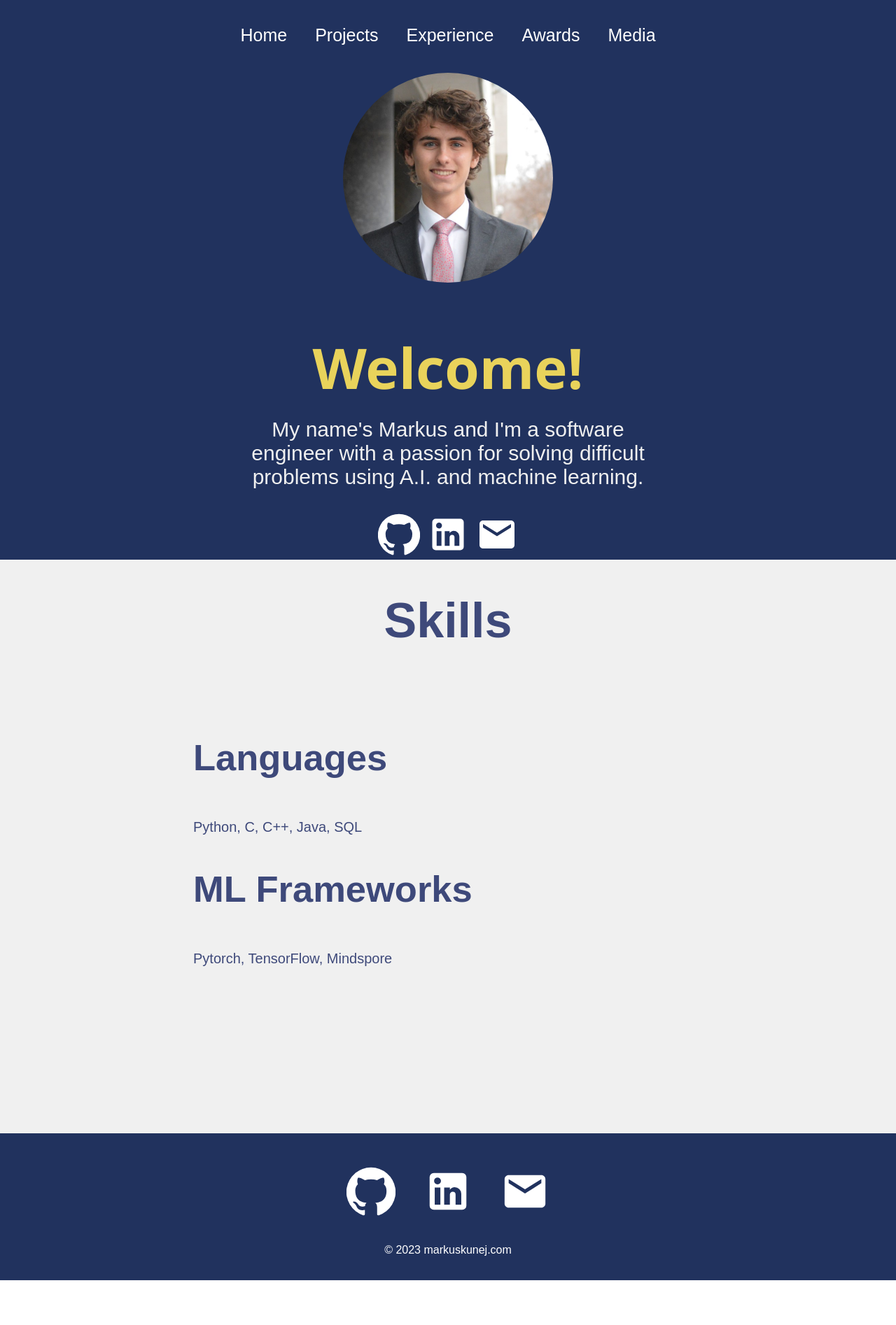
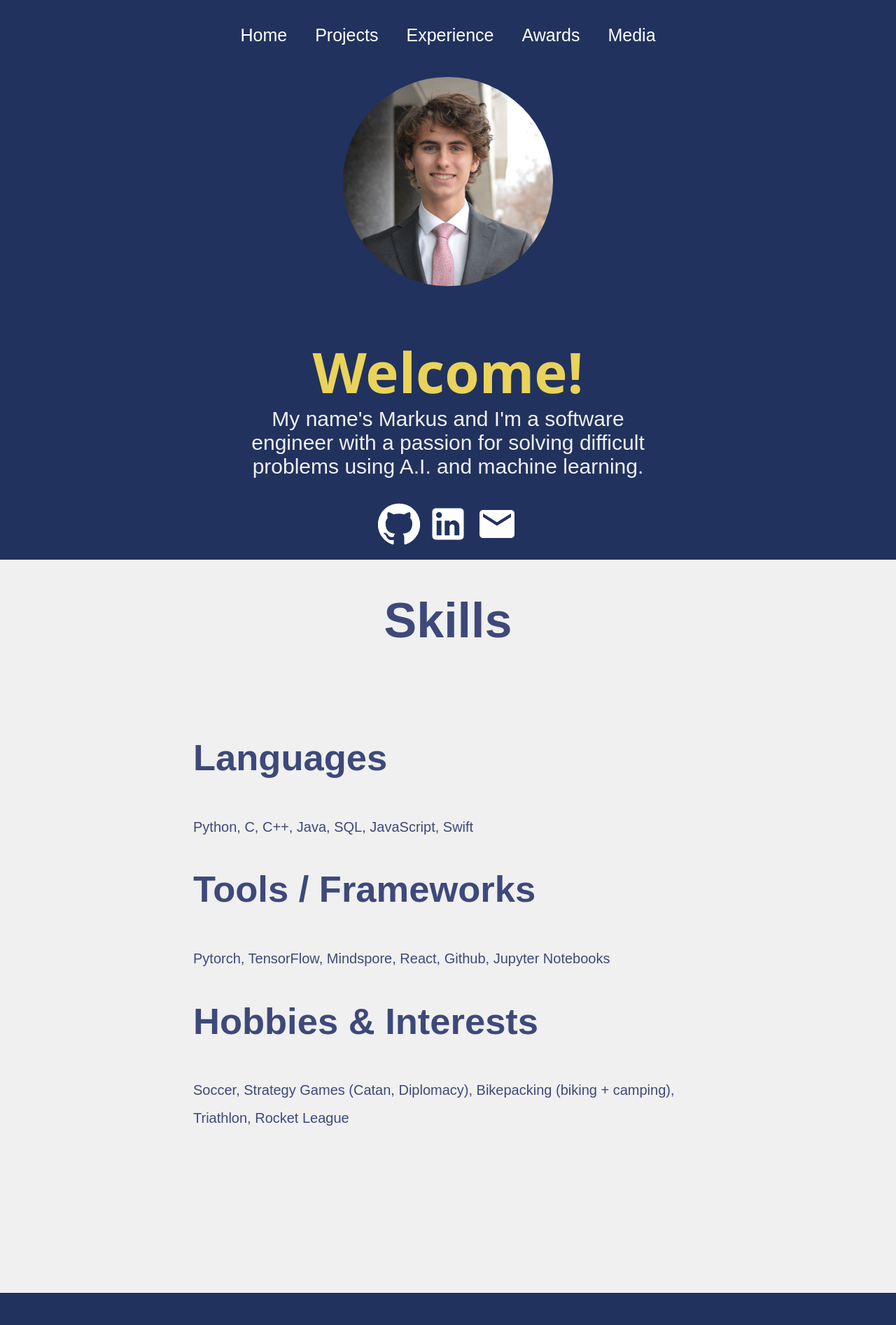
Before and after one commit to markuskunej/portfolio-website, a React (Create React App) app: page / in a window 1280 px wide. Shown: the top 1894 px of the page at 70% size. Before the commit the page ends 1830 px from the top, so only its background shows below. Built offline with nearby package versions, Linux system fonts and the light colour scheme.

Commit message:
small fixes

```diff
--- a/src/helpers/ProjectList.js
+++ b/src/helpers/ProjectList.js
@@ -22,7 +22,7 @@ export const ProjectList = [
     description:
       "4th Year Capstone Project with Remmie Health. The goal was to improve their consumer otoscope (camera for ears) by utilizing machine learning to help identify cases of ear infection (Otitis Media) without the need for a doctor. The goal evolved into improving the quality of photos that users would take through the use of a object detection network, by locating various landmarks of the ear canal.",
     skills: "Python, Machine Learning, Pytorch, Object Detection, AWS S3",
-    link: "",
+    link: "https://github.com/markuskunej/Capstone-Remmie",
   },
   {
     name: "Soccer Match Predictor",
@@ -39,7 +39,7 @@ export const ProjectList = [
       "Distributed and Replicated storage service with message encryption created for ECE419: Distributed Systems",
     skills:
       "Java, Scalable Storage, Key-Value Storage, External Configuration Service, Server Failure Detection & Reconciliation, Consistent Hashing, Data Replication, Message Encryption",
-    link: "https://github.com/ds-uot/ms3-gr45",
+    link: "https://github.com/markuskunej/Distributed-Storage-Service",
   },
   {
     name: "Modified Rock Paper Scissors Agent",
--- a/src/pages/Home.js
+++ b/src/pages/Home.js
@@ -32,11 +32,20 @@ function Home() {
         <ol className="list">
           <li className="item">
             <h2>Languages</h2>
-            <span>Python, C, C++, Java, SQL</span>
+            <span>Python, C, C++, Java, SQL, JavaScript, Swift</span>
           </li>
           <li className="item">
-            <h2>ML Frameworks</h2>
-            <span>Pytorch, TensorFlow, Mindspore</span>
+            <h2>Tools / Frameworks</h2>
+            <span>
+              Pytorch, TensorFlow, Mindspore, React, Github, Jupyter Notebooks
+            </span>
+          </li>
+          <li className="item">
+            <h2>Hobbies & Interests</h2>
+            <span>
+              Soccer, Strategy Games (Catan, Diplomacy), Bikepacking (biking +
+              camping), Triathlon, Rocket League
+            </span>
           </li>
         </ol>
       </div>
--- a/src/styles/Home.css
+++ b/src/styles/Home.css
@@ -10,12 +10,13 @@
   height: calc(100vh - 100px);
   display: flex;
   flex-direction: column;
-  justify-content: center;
   align-items: center;
   text-align: center;
   background-color: #21325e;
   color: #f0f0f0;
+  /*margin-bottom: 20%;*/
   overflow: hidden;
+  /*box-sizing: border-box;*/
 }
 
 .about img {
@@ -26,7 +27,7 @@
   font-family: "Segoe UI", Tahoma, Geneva, Verdana, sans-serif;
   font-size: 80px;
   color: #e9d35b;
-  height: 30px;
+  height: 10px;
 }
 
 .about .prompt {
@@ -67,6 +68,10 @@
     font-size: 40px;
   }
 
+  .about img {
+    width: 60%;
+  }
+
   .about .prompt {
     margin-top: 10px;
     font-size: 20px;
--- a/src/styles/Projects.css
+++ b/src/styles/Projects.css
@@ -14,7 +14,7 @@
 }
 
 .projectList {
-  width: 70vw;
+  /*width: 70vw;*/
   height: auto;
   display: grid;
   grid-template-columns: 1fr 1fr 1fr;
```
Also changed, not shown: 14 other files (tests, documents, lock files or other folders).
